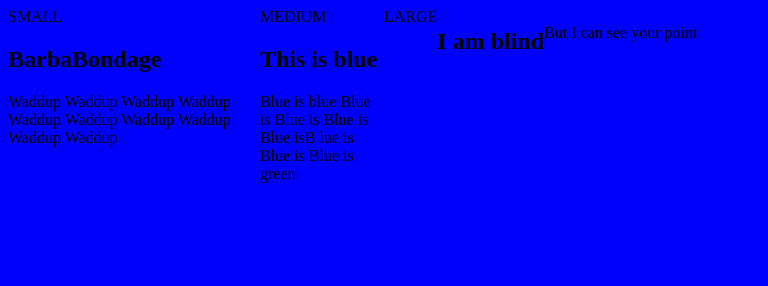
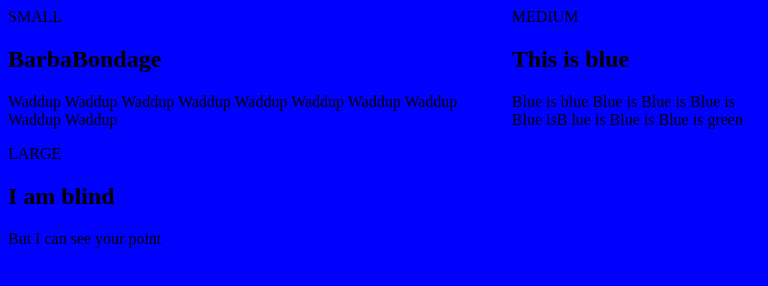
Before and after one commit to Flabidouf/responsive-media-queries, a plain HTML site: page index.html in a window 768 px wide. Drawn offline with Linux system fonts and the light colour scheme.

Commit message:
last changes, flex:wrap

```diff
--- a/style.css
+++ b/style.css
@@ -12,6 +12,7 @@
     body {
         background-color: green;
         display: flex;
+        flex-wrap: wrap;
 
     }
     #small {
@@ -22,7 +23,7 @@
    }
    #large {
         width:100%;
-        display: flex;
+
    }
 }
 
```
